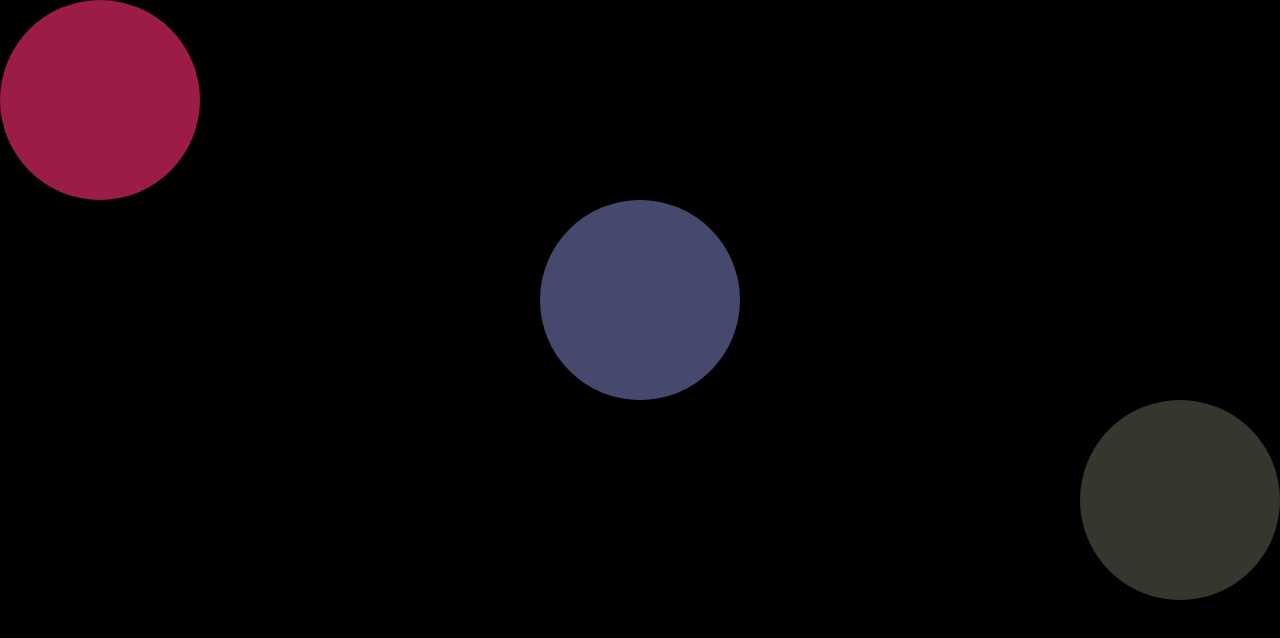
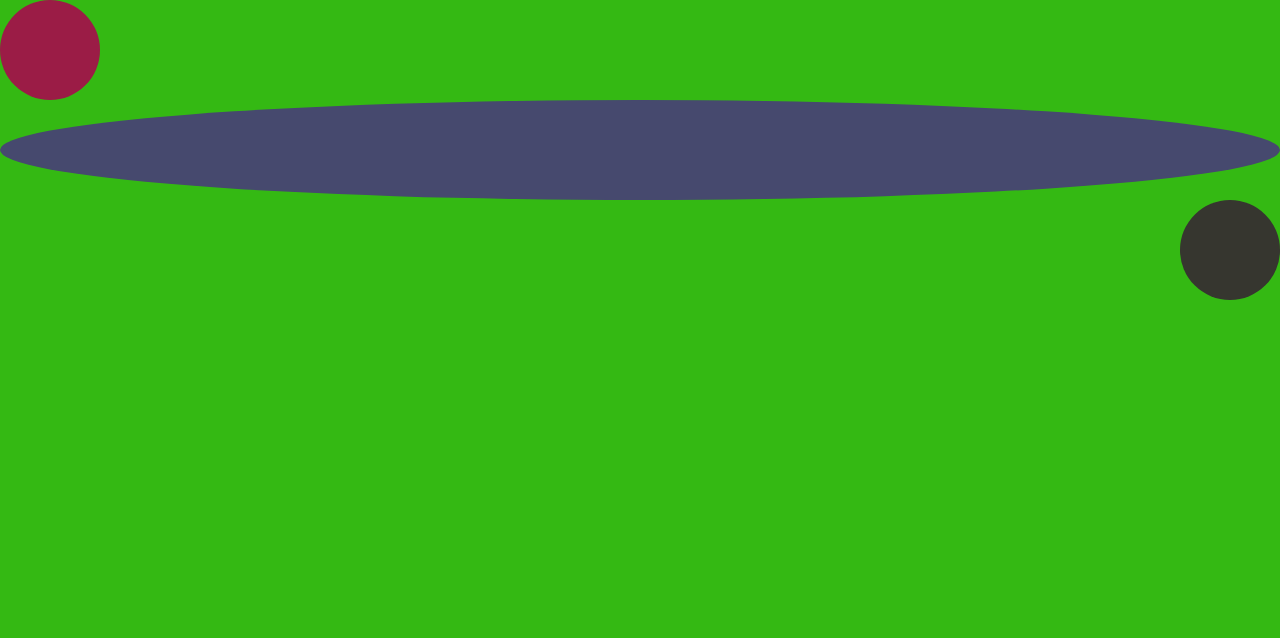
Before and after one commit to sagar-dawra/demo, a plain HTML site: page circle.html in a window 1280 px wide. Drawn offline with Linux system fonts and the light colour scheme.

Commit message:
new-commit
new changing height and width

```diff
--- a/circle.html
+++ b/circle.html
@@ -11,26 +11,25 @@
         padding: 0;
       }
       .bg {
-        background-color: #000;
+        background-color: rgb(52, 185, 19);
         width: 100%;
         min-height: 100vh;
       }
       .bg .first {
-        height: 200px;
-        width: 200px;
+        height: 100px;
+        width: 100px;
         background-color: rgb(155, 28, 70);
         border-radius: 50%;
       }
       .bg .second {
-        height: 200px;
-        width: 200px;
+        height: 100px;
         background-color: rgb(70, 73, 110);
         border-radius: 50%;
         margin: auto;
       }
       .bg .third {
-        height: 200px;
-        width: 200px;
+        height: 100px;
+        width: 100px;
         background-color: rgb(54, 54, 47);
         border-radius: 50%;
         margin-left: auto;
@@ -40,7 +39,6 @@
   <body>
     <section class="bg">
       <div class="first"></div>
-
       <div class="second"></div>
       <div class="third"></div>
     </section>
```
